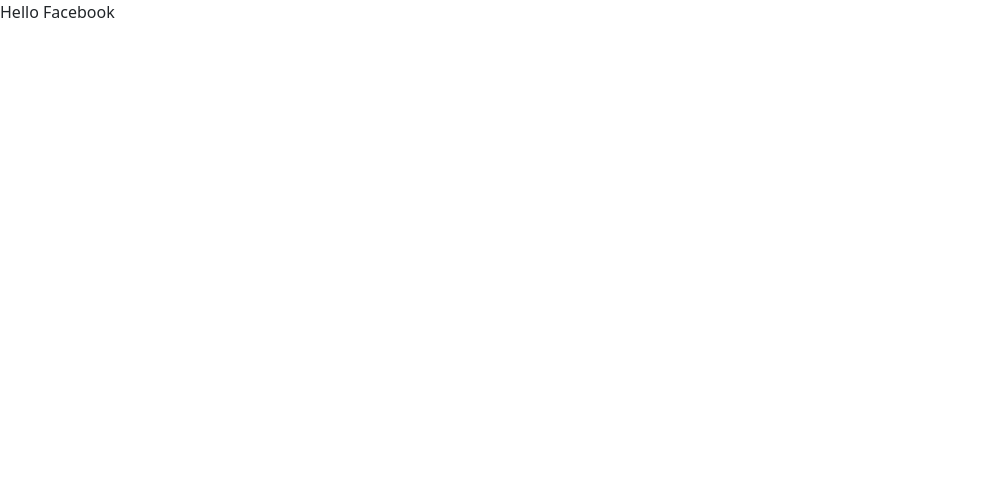
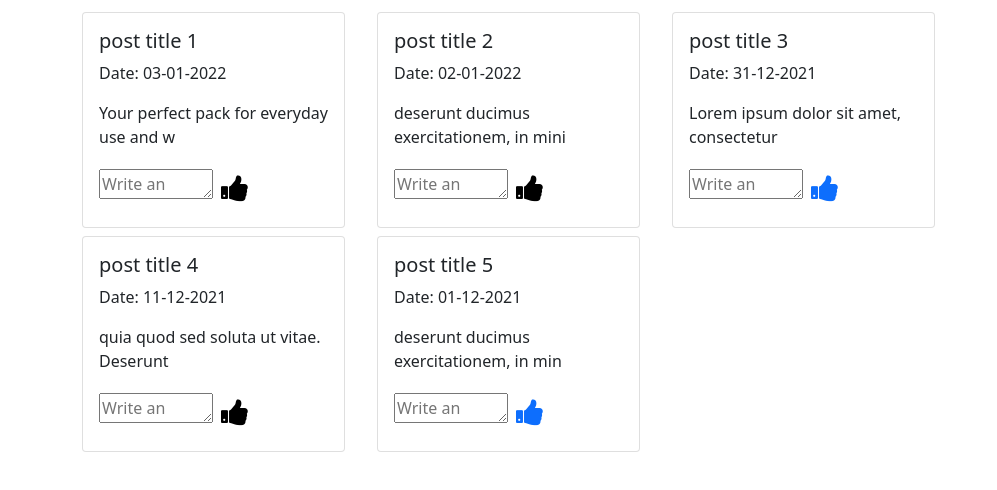
Before and after one commit to sajjad385/pondit-react, a React (Create React App) app: page / in a window 1280 px wide. Shown: the top 490 px of the page, without its empty margins (0-997 px from the left). Built offline with nearby package versions, Linux system fonts and the light colour scheme.

Commit message:
create posts, post,like component and render component dynamically

```diff
--- a/package.json
+++ b/package.json
@@ -7,6 +7,7 @@
     "@testing-library/react": "^12.1.2",
     "@testing-library/user-event": "^13.5.0",
     "bootstrap": "^5.1.3",
+    "font-awesome": "^4.7.0",
     "react": "^17.0.2",
     "react-bootstrap": "^2.1.0",
     "react-dom": "^17.0.2",
--- a/src/App.js
+++ b/src/App.js
@@ -1,10 +1,11 @@
 import React, {Component} from "react";
+import Posts from "./components/posts.component";
 
 class App extends Component {
     render() {
         return (
             <>
-                Hello Facebook
+              <Posts/>
             </>
         );
     }
--- /dev/null
+++ b/src/components/like.component.js
@@ -0,0 +1,18 @@
+import {Component} from "react";
+
+export default class Like extends Component {
+    render() {
+        return (
+            <>
+                <i className="fa fa-thumbs-up  m-2"
+                   style={{
+                       'cursor':'pointer',
+                       'fontSize':'30px',
+                       'color': this.props.like === true ? '#0d6efd' : 'black'
+                        }}
+                   onClick={this.props.handleLike}
+                />
+            </>
+        )
+    }
+}
--- /dev/null
+++ b/src/components/post.component.js
@@ -0,0 +1,26 @@
+import {Component} from "react";
+import Like from "./like.component";
+
+export default class Post extends Component {
+    render() {
+        let {id, title, body, date, like} = this.props.children
+        return (
+            <>
+                <div className="col-3 m-1" id={id}>
+                    <div className="card">
+                        <div className="card-body">
+                            <h5 className="card-title">{title}</h5>
+                            <p>Date: {date}</p>
+                            <p className="card-text">{body.substr(0,40)}</p>
+                            <textarea name="comment" id="comment" cols='10' rows='1' placeholder='Write an Comment'/>
+                            <Like
+                                like={like}
+                                handleLike={()=> this.props.handleLike(id)}
+                            />
+                        </div>
+                    </div>
+                </div>
+            </>
+        )
+    }
+}
--- /dev/null
+++ b/src/components/posts.component.js
@@ -0,0 +1,65 @@
+import {Component} from "react";
+import Post from "./post.component";
+
+export default class Posts extends Component {
+    state = {
+        posts: [
+            {
+                "id": 1,
+                "title": "post title 1",
+                "date": "03-01-2022",
+                "body": "Your perfect pack for everyday use and walks in the forest.",
+                "like": false
+            }, {
+                "id": 2,
+                "title": "post title 2",
+                "date": "02-01-2022",
+                "body": "deserunt ducimus exercitationem, in minima nemo, neque nulla officia possimus quas, ipsum.",
+                "like": false
+            },
+            {
+                "id": 3,
+                "title": "post title 3",
+                "date": "31-12-2021",
+                "body": "Lorem ipsum dolor sit amet, consectetur adipisicing elit. Cumque ",
+                "like": true
+            },{
+                "id": 4,
+                "title": "post title 4",
+                "date": "11-12-2021",
+                "body": " quia quod sed soluta ut vitae. Deserunt itaque odit quisquam. ipsum sfs",
+                "like": false
+            },{
+                "id": 5,
+                "title": "post title 5",
+                "date": "01-12-2021",
+                "body": " deserunt ducimus exercitationem, in minima nemo, neque nulla officia possimus quas,",
+                "like": true
+            }
+        ]
+    }
+    handleLike = (id) => {
+        const postState = this.state
+        const post = postState.posts.find((value, idx) => value.id === id)
+        post.like = post.like === false
+        this.setState({
+            posts: [...postState.posts],
+        })
+    }
+
+    render() {
+        return (
+            <>
+                <div className="container p-2">
+                    <div className="row">
+                        {
+                            this.state.posts.map((value) => {
+                                return <Post children={value} handleLike={this.handleLike}/>
+                            })
+                        }
+                    </div>
+                </div>
+            </>
+        )
+    }
+}
--- a/src/index.js
+++ b/src/index.js
@@ -2,6 +2,7 @@
 import ReactDOM from 'react-dom';
 import App from './App';
 import 'bootstrap/dist/css/bootstrap.min.css';
+import 'font-awesome/css/font-awesome.css'
 
 ReactDOM.render(
   <React.StrictMode>
```
Also changed, not shown: 1 other file (tests, documents, lock files or other folders).
